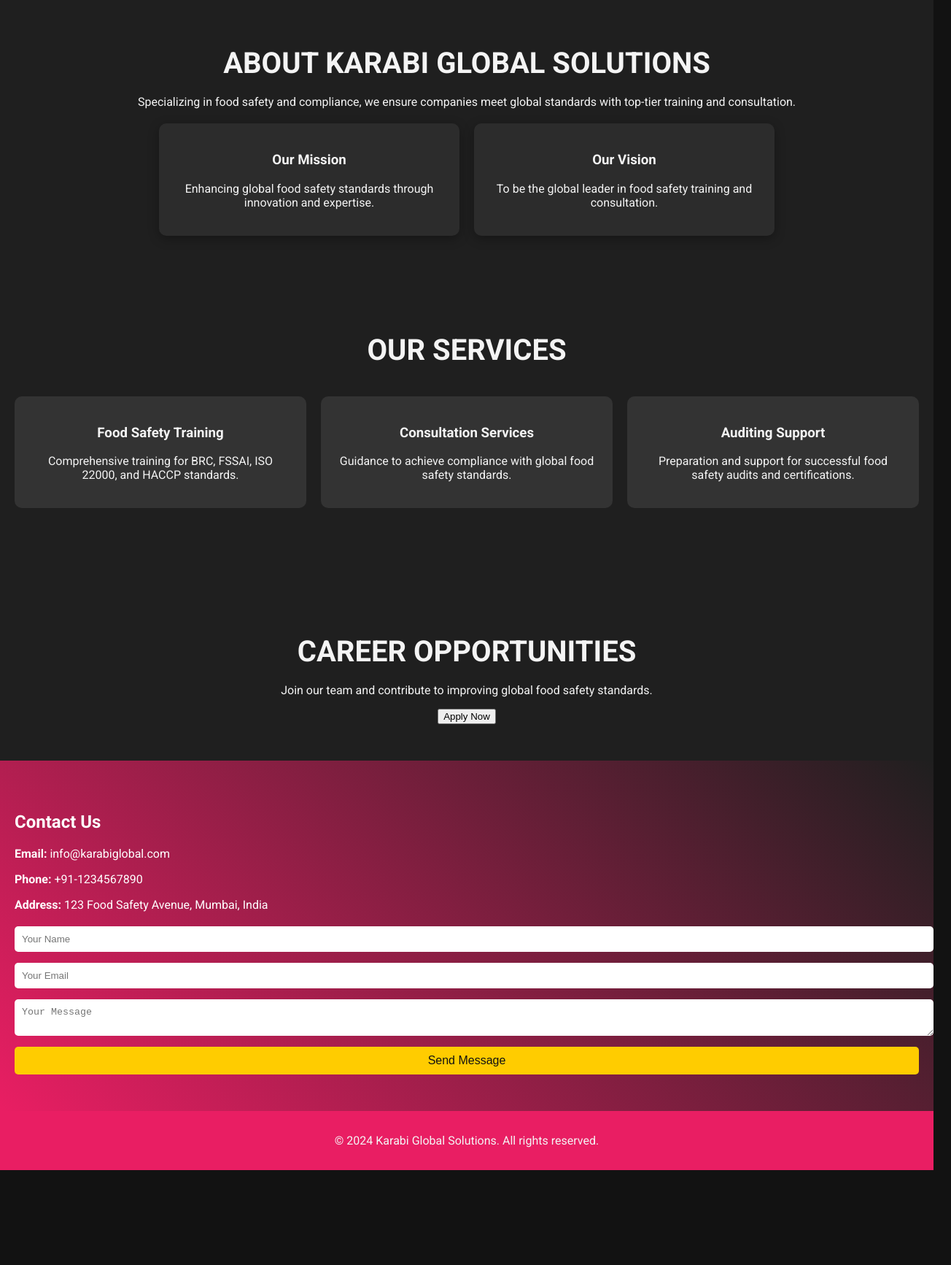
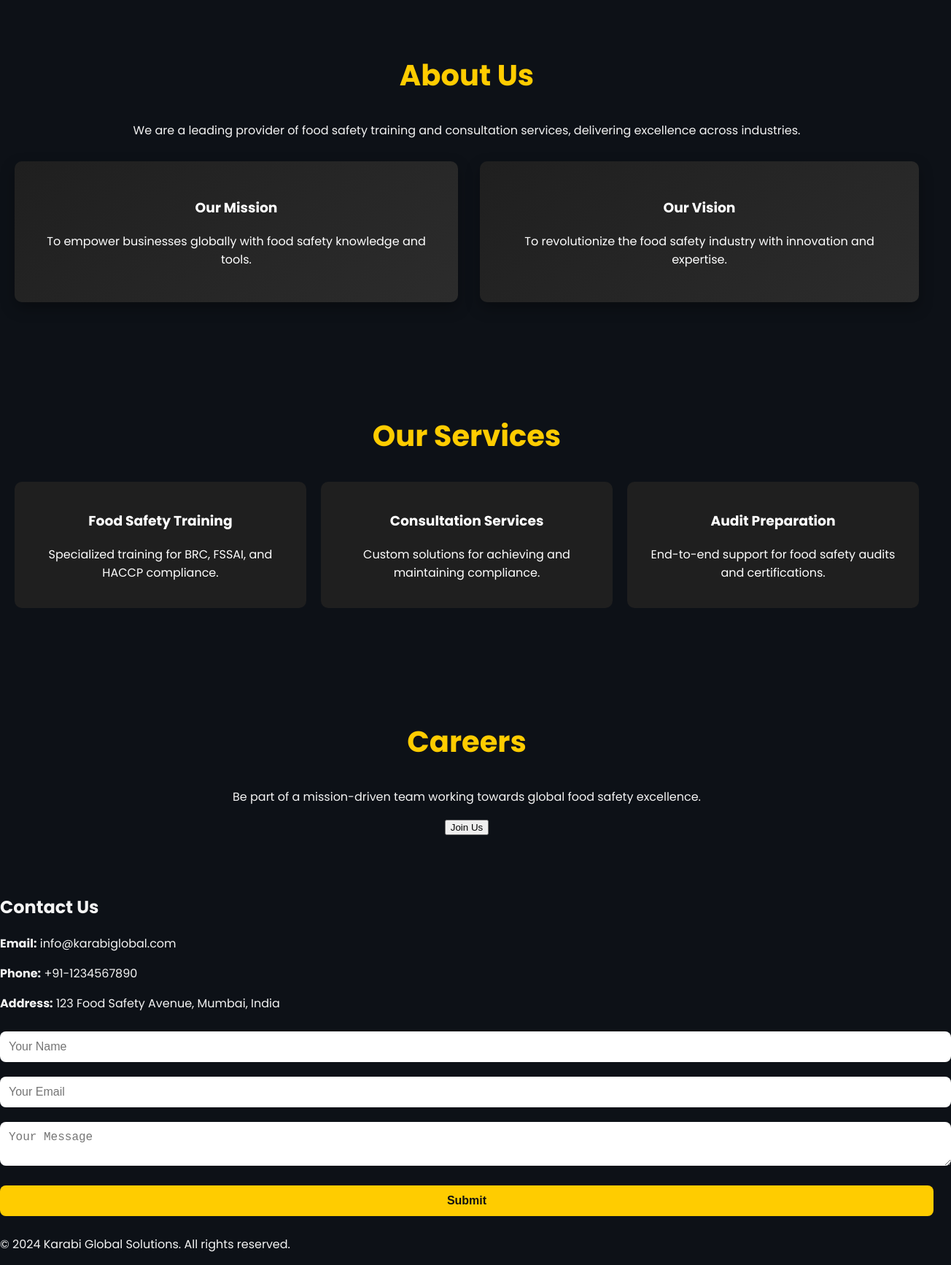
Before and after one commit to coder9218/kglobalsolutions, a plain HTML site: page index.html in a window 1280 px wide. Shown: the part 820-2553 px from the top of the page at 73% size, 1304 px wide, since content can reach past the window. Before the commit the page ends 2423 px from the top, so only its background shows below. Drawn offline with Linux system fonts and the light colour scheme.

Commit message:
Add files via upload

```diff
--- a/index.html
+++ b/index.html
@@ -4,7 +4,7 @@
     <meta charset="UTF-8">
     <meta name="viewport" content="width=device-width, initial-scale=1.0">
     <title>Karabi Global Solutions</title>
-    <link href="https://fonts.googleapis.com/css2?family=Roboto:wght@300;400;700&display=swap" rel="stylesheet">
+    <link href="https://fonts.googleapis.com/css2?family=Poppins:wght@300;400;600;700&display=swap" rel="stylesheet">
     <link rel="stylesheet" href="styles.css">
 </head>
 <body>
@@ -27,23 +27,23 @@
     <section class="hero" id="home">
         <div class="content">
             <h1>Karabi Global Solutions</h1>
-            <p>We Deliver Excellence in Food Safety and Compliance</p>
-            <button onclick="scrollToSection('about')">Learn More</button>
+            <p>Your Partner in Food Safety and Compliance</p>
+            <button onclick="scrollToSection('about')">Discover More</button>
         </div>
     </section>
 
     <!-- About Us Section -->
     <section id="about" class="futuristic-section">
-        <h2>About Karabi Global Solutions</h2>
-        <p>Specializing in food safety and compliance, we ensure companies meet global standards with top-tier training and consultation.</p>
+        <h2>About Us</h2>
+        <p>We are a leading provider of food safety training and consultation services, delivering excellence across industries.</p>
         <div class="cards">
             <div class="card">
                 <h3>Our Mission</h3>
-                <p>Enhancing global food safety standards through innovation and expertise.</p>
+                <p>To empower businesses globally with food safety knowledge and tools.</p>
             </div>
             <div class="card">
                 <h3>Our Vision</h3>
-                <p>To be the global leader in food safety training and consultation.</p>
+                <p>To revolutionize the food safety industry with innovation and expertise.</p>
             </div>
         </div>
     </section>
@@ -54,24 +54,24 @@
         <div class="service-grid">
             <div class="service-item">
                 <h3>Food Safety Training</h3>
-                <p>Comprehensive training for BRC, FSSAI, ISO 22000, and HACCP standards.</p>
+                <p>Specialized training for BRC, FSSAI, and HACCP compliance.</p>
             </div>
             <div class="service-item">
                 <h3>Consultation Services</h3>
-                <p>Guidance to achieve compliance with global food safety standards.</p>
+                <p>Custom solutions for achieving and maintaining compliance.</p>
             </div>
             <div class="service-item">
-                <h3>Auditing Support</h3>
-                <p>Preparation and support for successful food safety audits and certifications.</p>
+                <h3>Audit Preparation</h3>
+                <p>End-to-end support for food safety audits and certifications.</p>
             </div>
         </div>
     </section>
 
     <!-- Career Section -->
     <section id="career" class="futuristic-section">
-        <h2>Career Opportunities</h2>
-        <p>Join our team and contribute to improving global food safety standards.</p>
-        <button onclick="scrollToSection('contact')">Apply Now</button>
+        <h2>Careers</h2>
+        <p>Be part of a mission-driven team working towards global food safety excellence.</p>
+        <button onclick="scrollToSection('contact')">Join Us</button>
     </section>
 
     <!-- Contact Us Section -->
@@ -86,7 +86,7 @@
             <input type="text" placeholder="Your Name" required>
             <input type="email" placeholder="Your Email" required>
             <textarea placeholder="Your Message" required></textarea>
-            <button type="submit">Send Message</button>
+            <button type="submit">Submit</button>
         </form>
     </section>
 
--- a/styles.css
+++ b/styles.css
@@ -1,45 +1,40 @@
 /* General Styles */
 body {
-    font-family: 'Roboto', sans-serif;
+    font-family: 'Poppins', sans-serif;
     margin: 0;
     padding: 0;
     color: #f4f4f4;
-    background: #121212;
+    background: #0d1117;
     overflow-x: hidden;
 }
 
 header {
     background-color: #E91E63;
-    color: white;
-    padding: 20px;
+    padding: 15px 20px;
     display: flex;
     justify-content: space-between;
     align-items: center;
     position: fixed;
     width: 100%;
     z-index: 1000;
+    box-shadow: 0 4px 15px rgba(0, 0, 0, 0.3);
 }
 
 header .logo img {
-    width: 50px;
+    width: 60px;
 }
 
 nav ul {
     list-style: none;
-    margin: 0;
-    padding: 0;
     display: flex;
-}
-
-nav ul li {
-    margin: 0 15px;
+    gap: 20px;
 }
 
 nav ul li a {
-    color: white;
     text-decoration: none;
-    font-weight: bold;
-    transition: color 0.3s ease;
+    color: #fff;
+    font-weight: 600;
+    transition: color 0.3s;
 }
 
 nav ul li a:hover {
@@ -48,118 +43,110 @@
 
 .hero {
     height: 100vh;
-    background: linear-gradient(45deg, #E91E63, #FFCC00);
-    color: white;
+    background: radial-gradient(circle at top, #E91E63, #0d1117);
     display: flex;
     justify-content: center;
     align-items: center;
     text-align: center;
-    flex-direction: column;
 }
 
 .hero h1 {
-    font-size: 4rem;
+    font-size: 3.5rem;
     margin: 0;
-    text-shadow: 2px 2px 5px rgba(0, 0, 0, 0.7);
+    color: #fff;
+    text-shadow: 0 4px 10px rgba(0, 0, 0, 0.6);
 }
 
 .hero p {
-    font-size: 1.5rem;
-    margin: 10px 0;
+    font-size: 1.2rem;
+    margin: 20px 0;
 }
 
 .hero button {
     background-color: #FFCC00;
-    color: #E91E63;
-    padding: 10px 30px;
+    color: #121212;
+    padding: 12px 30px;
     border: none;
     font-size: 1.2rem;
     cursor: pointer;
-    border-radius: 5px;
-    transition: transform 0.3s ease;
+    border-radius: 30px;
+    transition: box-shadow 0.3s ease;
 }
 
 .hero button:hover {
-    transform: scale(1.1);
+    box-shadow: 0 0 15px #FFCC00;
 }
 
 .futuristic-section {
-    padding: 50px 20px;
-    background: #1f1f1f;
-    color: #f4f4f4;
+    padding: 60px 20px;
     text-align: center;
 }
 
 .futuristic-section h2 {
     font-size: 2.5rem;
-    margin-bottom: 20px;
-    text-transform: uppercase;
+    color: #FFCC00;
 }
 
 .cards {
     display: flex;
     justify-content: center;
-    gap: 20px;
-    margin-top: 20px;
+    gap: 30px;
+    margin-top: 30px;
 }
 
 .card {
-    background: #2c2c2c;
-    padding: 20px;
+    background: linear-gradient(145deg, #1f1f1f, #2c2c2c);
+    padding: 30px;
     border-radius: 10px;
-    width: 30%;
-    box-shadow: 0 4px 15px rgba(0, 0, 0, 0.3);
+    box-shadow: 0 8px 20px rgba(0, 0, 0, 0.3);
+    transition: transform 0.3s ease, box-shadow 0.3s ease;
+    color: white;
+}
+
+.card:hover {
+    transform: translateY(-10px);
+    box-shadow: 0 10px 25px rgba(255, 204, 0, 0.6);
 }
 
 .service-grid {
     display: grid;
     grid-template-columns: repeat(auto-fit, minmax(250px, 1fr));
     gap: 20px;
-    margin: 40px 0;
 }
 
 .service-item {
-    background: #333;
+    background: #1f1f1f;
     padding: 20px;
     border-radius: 10px;
-    transition: transform 0.3s ease;
+    color: white;
+    transition: transform 0.3s;
 }
 
 .service-item:hover {
-    transform: translateY(-10px);
+    transform: scale(1.05);
 }
 
-.contact-section {
-    padding: 50px 20px;
-    background: linear-gradient(45deg, #E91E63, #1f1f1f);
+.contact-section form input,
+.contact-section form textarea,
+.contact-section form button {
+    width: 100%;
+    margin: 10px 0;
+    padding: 12px;
+    border-radius: 8px;
+    font-size: 1rem;
+    outline: none;
+    border: none;
+}
+
+.contact-section form button {
+    background-color: #FFCC00;
+    color: #121212;
+    cursor: pointer;
+    font-weight: bold;
+    transition: background-color 0.3s ease;
+}
+
+.contact-section form button:hover {
+    background-color: #E91E63;
     color: white;
 }
-
-.contact-section form {
-    margin-top: 20px;
-    display: flex;
-    flex-direction: column;
-    gap: 15px;
-}
-
-.contact-section input,
-.contact-section textarea,
-.contact-section button {
-    width: 100%;
-    padding: 10px;
-    border: none;
-    border-radius: 5px;
-}
-
-.contact-section button {
-    background-color: #FFCC00;
-    color: #121212;
-    font-size: 1rem;
-    cursor: pointer;
-}
-
-footer {
-    background: #E91E63;
-    text-align: center;
-    padding: 15px;
-}
```
